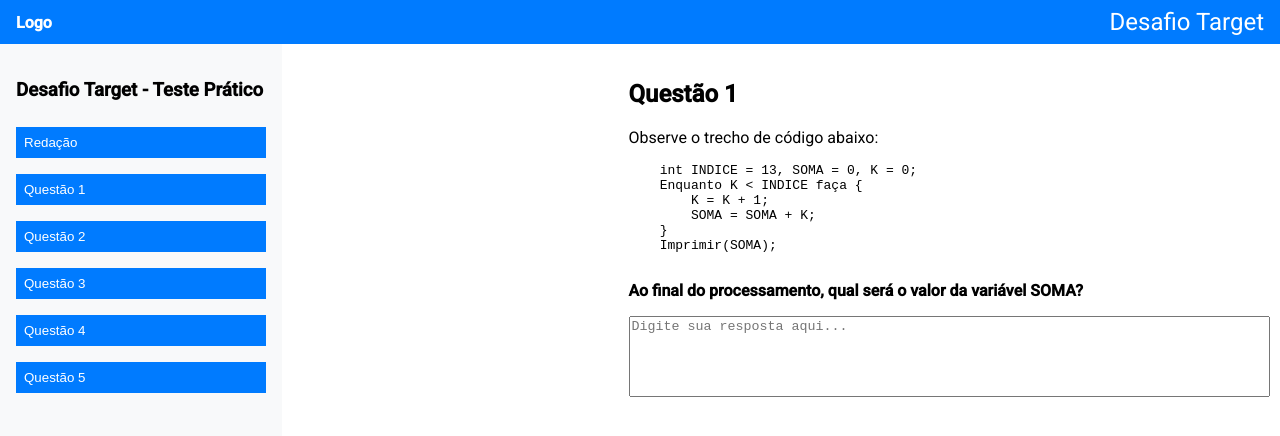
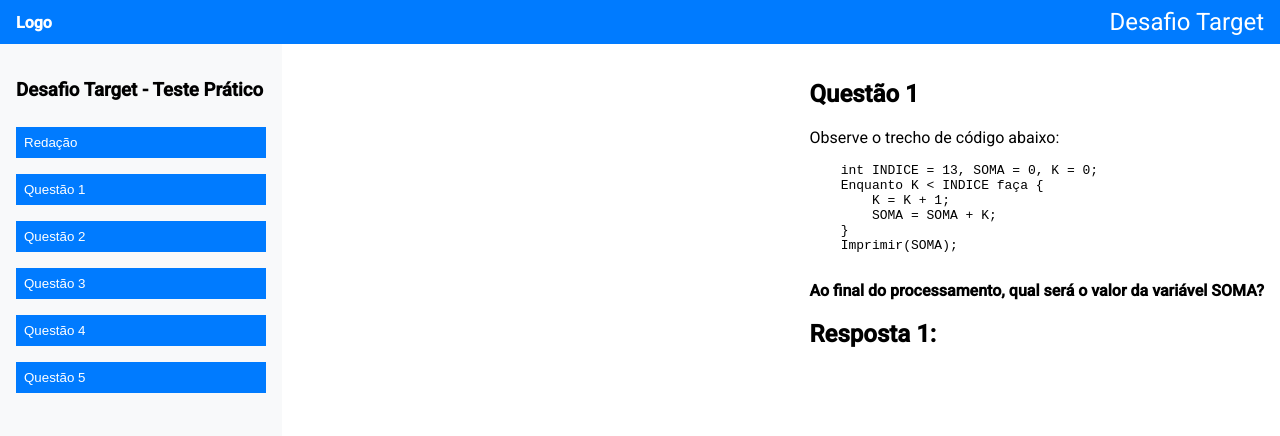
Before and after one commit to RubemAZ/Target-Sistemas-Prova-Tecnica, an Angular app in the folder Prova/: page /question1 in a window 1280 px wide. Shown: the top 436 px of the page. Built offline with nearby package versions, Linux system fonts and the light colour scheme.

Commit message:
DEPLOY aplication https://target-challenge-ajknwi7bn-rubemazs-projects.vercel.app/

```diff
--- a/Prova/package.json
+++ b/Prova/package.json
@@ -1,6 +1,6 @@
 {
   "name": "Target Sistemas Prova Técnica",
-  "version": "0.0.0",
+  "version": "1.0.0",
   "scripts": {
     "ng": "ng",
     "start": "ng serve",
--- a/Prova/src/app/pages/question1/question1.component.html
+++ b/Prova/src/app/pages/question1/question1.component.html
@@ -14,5 +14,6 @@
 
   <strong>Ao final do processamento, qual será o valor da variável SOMA?</strong>
 
-  <textarea rows="5" placeholder="Digite sua resposta aqui..."></textarea>
+  <h2>Resposta 1:</h2>
+
 </div>
```
Also changed, not shown: 1 other file (tests, documents, lock files or other folders).
